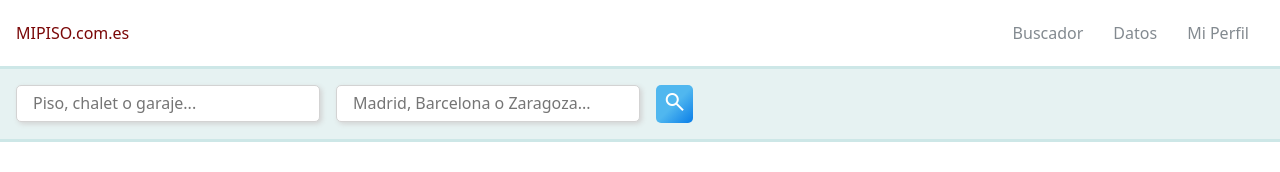
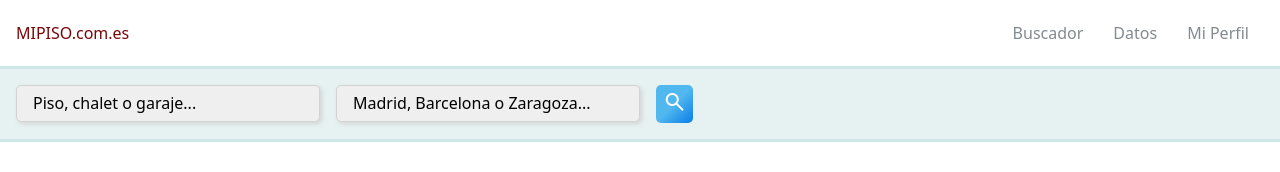
Before and after one commit to Lahali/ra-m2-tarea-final, a React (Vite) app: page / in a window 1280 px wide. Shown: the top 172 px of the page. Built offline with nearby package versions, Linux system fonts and the light colour scheme; grey boxes are pictures that could not be loaded.

Commit message:
changed text input for select

```diff
--- a/src/components/atoms/ButtonWide.jsx
+++ b/src/components/atoms/ButtonWide.jsx
@@ -4,7 +4,6 @@ import PropTypes from 'prop-types'
 import styled from 'styled-components'
 import { colors } from '../../styles'
 
-function ButtonWide({ ...props }) {
 const ButtonWideStyled = styled.button`
   background-color: ${({ backgroundColor }) =>
     // eslint-disable-next-line implicit-arrow-linebreak
@@ -20,7 +19,7 @@ function ButtonWide({ ...props }) {
   width: ${({ width }) => width || '75px'};
   height: 25px;
 `
-
+function ButtonWide({ ...props }) {
   return <ButtonWideStyled>{props.children}</ButtonWideStyled>
 }
 
--- a/src/components/atoms/Card.jsx
+++ b/src/components/atoms/Card.jsx
@@ -3,7 +3,6 @@ import PropTypes from 'prop-types'
 import styled from 'styled-components'
 import { colors } from '../../styles'
 
-function Card({ children }) {
 const CardStyled = styled.div`
   width: 160px;
   height: 175px;
@@ -12,7 +11,7 @@ function Card({ children }) {
   margin: 5px;
   margin-top: 0;
 `
-
+function Card({ children }) {
   return (
     <CardStyled columns="50% 50%" rows="100px 20px 55px" gap="0px">
       {children}
--- a/src/components/atoms/Icon.jsx
+++ b/src/components/atoms/Icon.jsx
@@ -3,7 +3,6 @@ import React from 'react'
 import styled from 'styled-components'
 import { colors } from '../../styles'
 
-function Icon() {
 const ButtonSearchStyled = styled.button`
   background: ${({ background }) =>
     // eslint-disable-next-line implicit-arrow-linebreak, operator-linebreak
@@ -16,7 +15,7 @@ function Icon() {
   border: none;
   color: ${colors.white};
 `
-
+function Icon() {
   return (
     <ButtonSearchStyled>
       <span className="material-symbols-outlined">search</span>
--- a/src/components/atoms/Input.jsx
+++ b/src/components/atoms/Input.jsx
@@ -3,8 +3,7 @@ import PropTypes from 'prop-types'
 import styled from 'styled-components'
 import { colors } from '../../styles'
 
-function Input({ id, placeholder }) {
-  const InputStyled = styled.input`
+const InputStyled = styled.select`
   border-radius: 5px;
   border: solid 1.5px lightgray;
   padding-bottom: 0.5rem;
@@ -12,14 +11,15 @@ function Input({ id, placeholder }) {
   padding-left: 1rem;
   width: 19rem;
   box-shadow: 2px 2px 5px ${colors.shade};
+  appearance: none;
 `
-
-  return <InputStyled type="text" id={id} name={id} placeholder={placeholder} />
+function Input({ id, children }) {
+  return <InputStyled name={id}>{children}</InputStyled>
 }
 
 Input.propTypes = {
   id: PropTypes.string,
-  placeholder: PropTypes.string,
+  children: PropTypes.node,
 }
 
 export default Input
--- a/src/components/layout/SubHeader.jsx
+++ b/src/components/layout/SubHeader.jsx
@@ -4,7 +4,6 @@ import { Grid, colors } from '../../styles'
 import { Icon } from '../atoms'
 import { InputTextGroup } from '../molecules'
 
-function SubHeader() {
 const SubHeaderStyled = styled(Grid)`
   padding: 1rem;
   background-color: ${colors.lightGreen};
@@ -12,7 +11,7 @@ function SubHeader() {
   border-bottom: 3px solid ${colors.green};
   margin-top: 0;
 `
-
+function SubHeader() {
   return (
     <SubHeaderStyled
       columns=" 1fr 1fr 1fr 1fr"
@@ -20,11 +19,22 @@ function SubHeader() {
       marginLeft="0"
       marginRight="0"
     >
-      <InputTextGroup
-        id="propertyType"
-        placeholder="Piso, chalet o garaje..."
-      />
-      <InputTextGroup id="city" placeholder="Madrid, Barcelona o Zaragoza..." />
+      <InputTextGroup id="propertyType" placeholder="Piso, chalet o garaje...">
+        <option disabled selected>
+          Piso, chalet o garaje...
+        </option>
+        <option value="option1">Piso</option>
+        <option value="option2">Chalet</option>
+        <option value="option3">Garaje</option>
+      </InputTextGroup>
+      <InputTextGroup id="city" placeholder="Madrid, Barcelona o Zaragoza...">
+        <option disabled selected>
+          Madrid, Barcelona o Zaragoza...
+        </option>
+        <option value="option1">Madrid</option>
+        <option value="option2">Barcelona</option>
+        <option value="option3">Zaragoza</option>
+      </InputTextGroup>
       <Icon />
     </SubHeaderStyled>
   )
--- a/src/components/molecules/CardHouse.jsx
+++ b/src/components/molecules/CardHouse.jsx
@@ -3,7 +3,6 @@ import styled from 'styled-components'
 import { ButtonWide, Card } from '../atoms'
 import { colors } from '../../styles'
 
-function CardHouse() {
 const ImgStyled = styled.img`
   border-radius: 5px;
 `
@@ -25,7 +24,7 @@ function CardHouse() {
   margin: 5px;
   color: ${colors.main};
 `
-
+function CardHouse() {
   return (
     <Card>
       <div>
--- a/src/components/molecules/InputTextGroup.jsx
+++ b/src/components/molecules/InputTextGroup.jsx
@@ -3,16 +3,16 @@ import PropTypes from 'prop-types'
 
 import { Input, Label } from '../atoms'
 
-function InputTextGroup({ id, placeholder }) {
+function InputTextGroup({ id, children }) {
   return (
     <Label id={id}>
-      <Input placeholder={placeholder} id={id} />
+      <Input id={id}>{children}</Input>
     </Label>
   )
 }
 
 InputTextGroup.propTypes = {
   id: PropTypes.string,
-  placeholder: PropTypes.string,
+  children: PropTypes.node,
 }
 export default InputTextGroup
```
Lines whose indentation alone changed are shown as unchanged.
